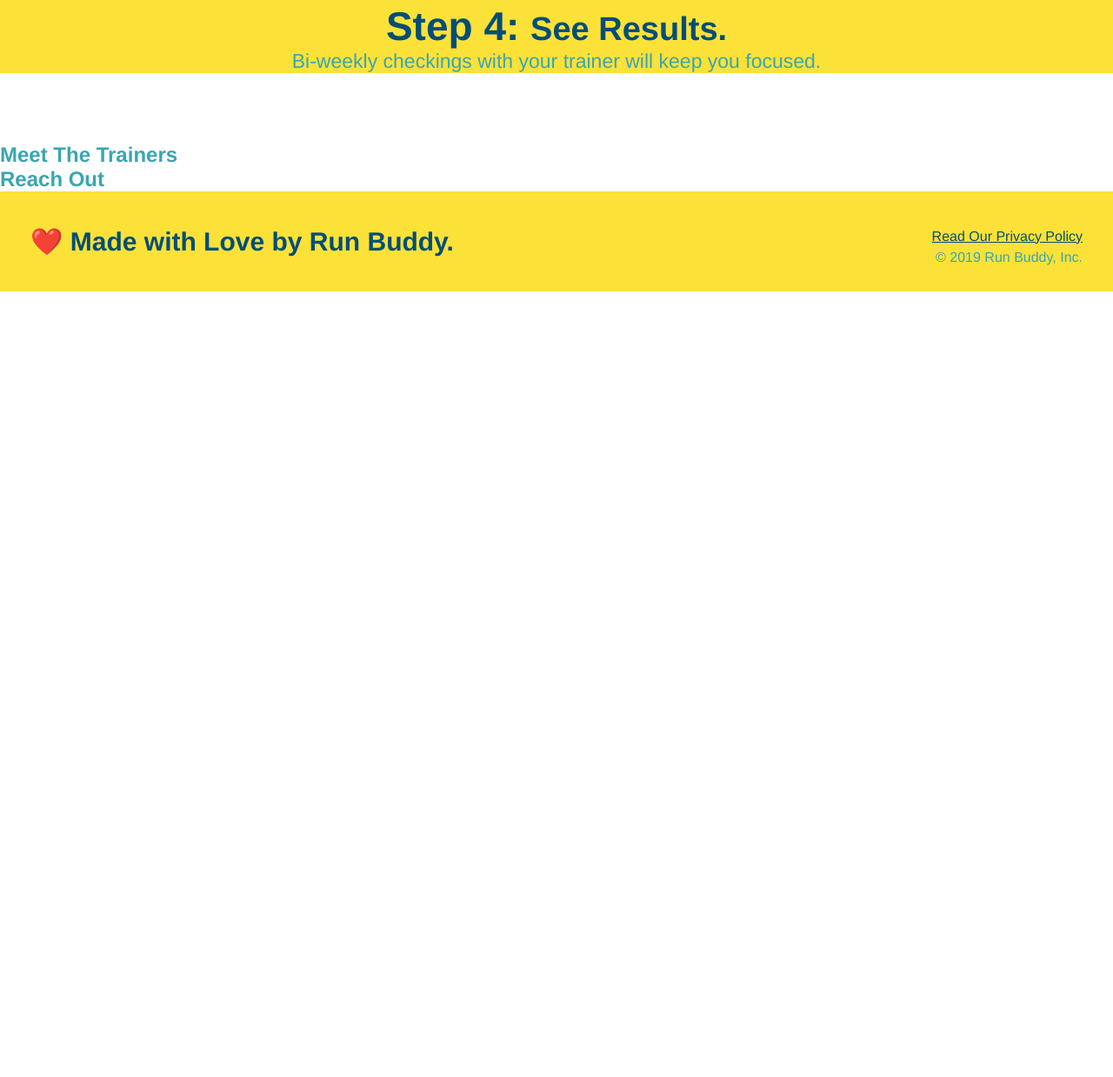
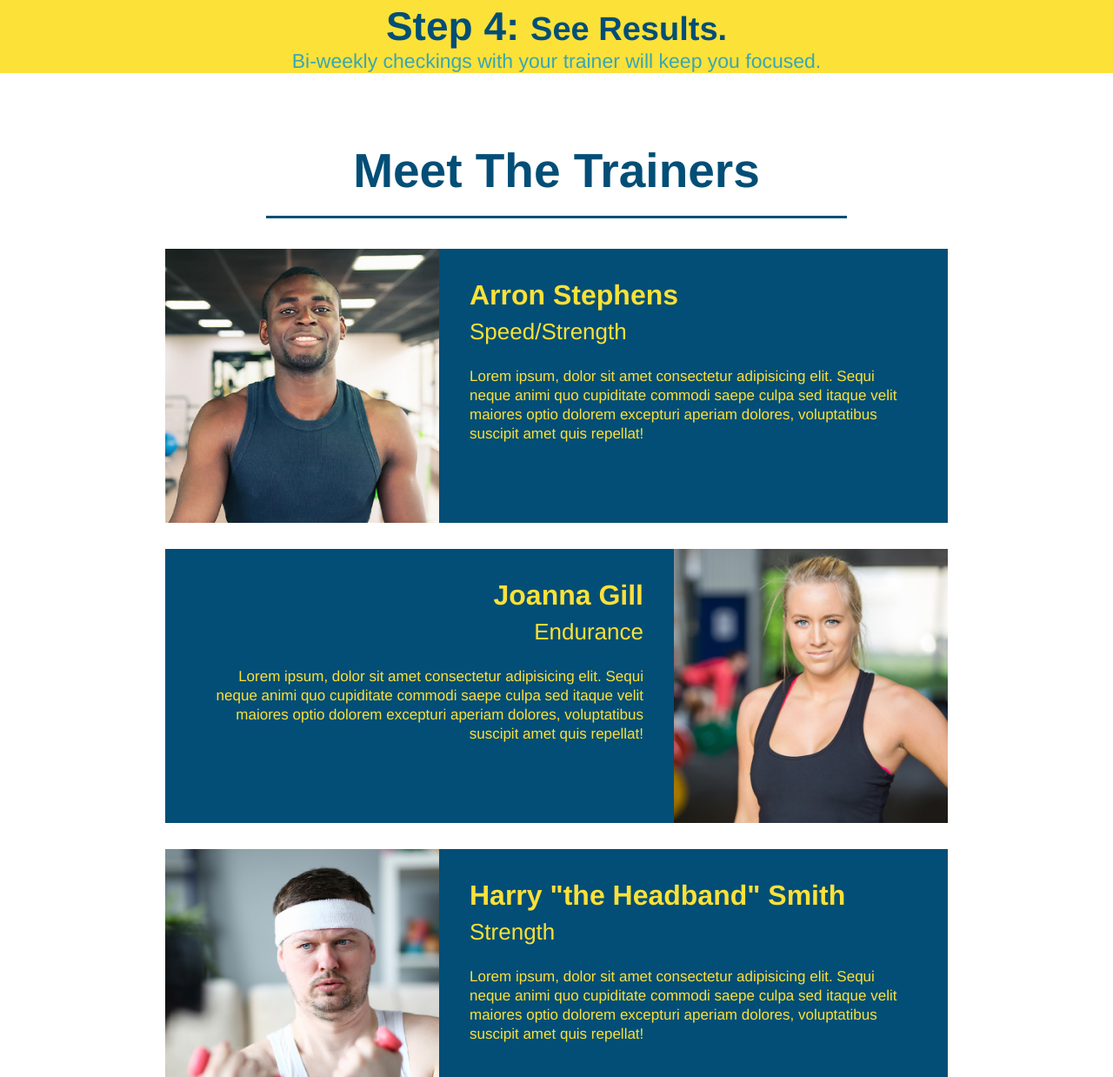
Before and after one commit to gunther123/run-buddy, a plain HTML site: page index.html in a window 1280 px wide. Shown: the part 2393-3631 px from the top of the page at 87% size. Before the commit the page ends 2728 px from the top, so only its background shows below. Drawn offline with Linux system fonts and the light colour scheme.

Commit message:
created and stylized Meet the Trainers section

```diff
--- a/assets/css/style.css
+++ b/assets/css/style.css
@@ -172,3 +172,51 @@ footer a {
 .secondary-border {
     border-color: #39a6b2;
 }
+
+.text-left{
+    text-align: left;
+}
+
+.text-right{
+    text-align: right;
+}
+
+
+
+.trainer{
+    width: 900px;
+    margin: 0 auto 30px auto;
+    background: #024e76;
+    color: #fce138;
+    overflow: auto;
+}
+.trainers{
+    text-align: center;
+}
+
+.trainer img{
+    width: 35%;
+    float: left;
+}
+
+.trainer-bio{
+    padding: 35px;
+    float: left;
+    width: 65%;
+}
+
+.trainer-bio h3{
+    font-size: 32px;
+    margin-bottom: 8px;
+}
+
+.trainer-bio h4{
+    font-weight: lighter;
+    font-size: 26px;
+    margin-bottom: 25px;
+}
+
+.trainer-bio p {
+    font-size: 17px;
+    line-height: 1.3;
+}
--- a/index.html
+++ b/index.html
@@ -101,8 +101,48 @@
     </section>
 
     <!--Meet The Trainers section-->
-    <section>
-        <h2> Meet The Trainers</h2>
+    <section id="your-trainers" class="trainers">
+        <h2 class="section-title primary-label"> Meet The Trainers</h2>
+
+        <!-- First Trainer Bio-->
+        <article class="trainer ">
+            <img src="./assets/images/trainer-1.jpg" alt="Arron Stephens in his workout clothes ready to pump iron" />
+            <div class="trainer-bio text-left">
+                <h3>Arron Stephens</h3>
+                <h4>Speed/Strength</h4>
+                <p>
+                    Lorem ipsum, dolor sit amet consectetur adipisicing elit. Sequi neque animi quo cupiditate commodi saepe culpa sed
+                    itaque velit maiores optio dolorem excepturi aperiam dolores, voluptatibus suscipit amet quis repellat!
+                </p>
+            </div>
+         </article>
+
+         <!-- Second Trainer Bio-->
+         <article class="trainer">
+            <div class="trainer-bio text-right">
+                <h3>Joanna Gill</h3>
+                <h4>Endurance</h4>
+                <p>
+                    Lorem ipsum, dolor sit amet consectetur adipisicing elit. Sequi neque animi quo cupiditate commodi saepe culpa sed
+                    itaque velit maiores optio dolorem excepturi aperiam dolores, voluptatibus suscipit amet quis repellat!
+                </p>
+            </div>
+            <img src="./assets/images/trainer-2.jpg" alt="Joanna Gill cooling off after a workout" />
+        </article>
+
+        <!-- Third Trainer Bio-->
+        <article class="trainer ">
+            <img src="./assets/images/trainer-3.jpg" alt="Harry Smith wearing a headband and lifting comically small pink weights" />
+            <div class="trainer-bio text-left">
+                <h3>Harry "the Headband" Smith</h3>
+                <h4>Strength</h4>
+                <p>
+                    Lorem ipsum, dolor sit amet consectetur adipisicing elit. Sequi neque animi quo cupiditate commodi saepe culpa sed
+                    itaque velit maiores optio dolorem excepturi aperiam dolores, voluptatibus suscipit amet quis repellat!
+                </p>
+            </div>
+         </article>
+
     </section>
 
 
```
Also changed, not shown: assets/images/trainer-1.jpg (added), assets/images/trainer-2.jpg (added), assets/images/trainer-3.jpg (added).
